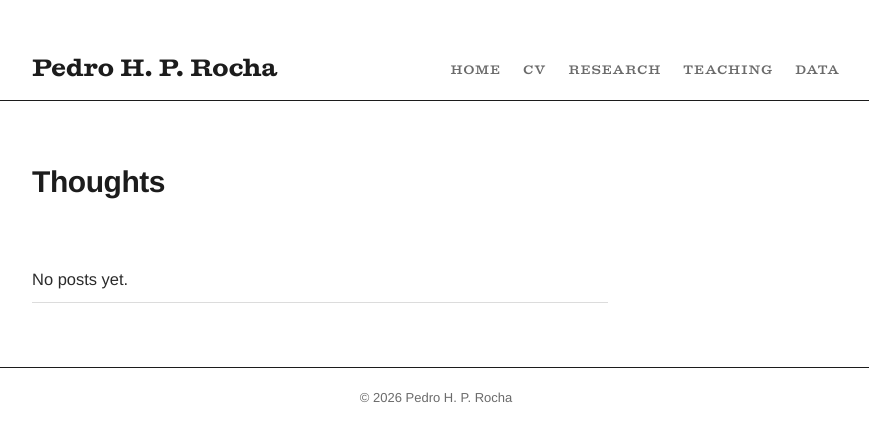
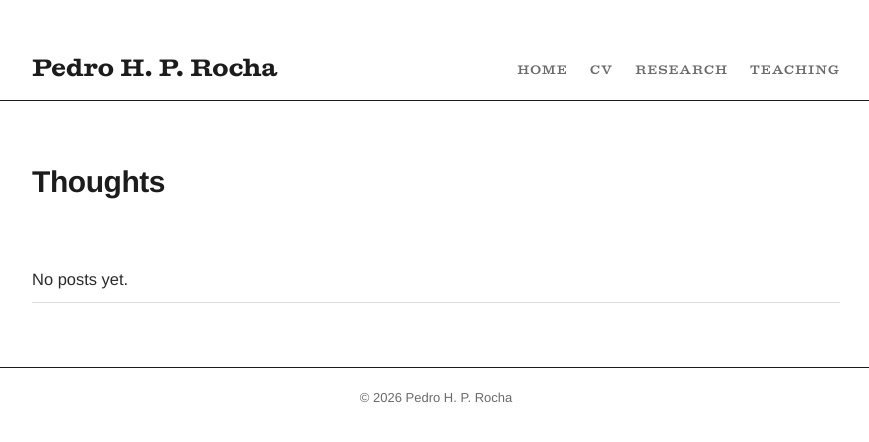
Before and after one commit to pedrohprocha/pedrohprocha.github.io, a Jekyll site: the page built from pages/blog.md, in a window 1280 px wide. Shown: the top 442 px of the page, without its empty margins (204-1073 px from the left). Built offline with Jekyll 4.4.1, drawn with Linux system fonts in a browser that asks for light colours.

Commit message:
Hide CV page title, widen intro text, remove Data page
- Add optional `hide_title` front matter; CV page uses it
- Text before the first section heading spans the full page width,
  matching the CV preview and page title
- Delete pages/data.md and its menu link; update README

Co-Authored-By: Claude Opus 5.5 <noreply@anthropic.com>

```diff
--- a/_includes/header.html
+++ b/_includes/header.html
@@ -5,6 +5,5 @@
       <a href="{{ '/cv' | relative_url }}"{% if page.url contains 'cv' and page.url != '/vitae/' %} class="active"{% endif %}>CV</a>
       <a href="{{ '/research' | relative_url }}"{% if page.url contains 'research' %} class="active"{% endif %}>Research</a>
       <a href="{{ '/courses' | relative_url }}"{% if page.url contains 'courses' %} class="active"{% endif %}>Teaching</a>
-      <a href="{{ '/data' | relative_url }}"{% if page.url contains 'data' %} class="active"{% endif %}>Data</a>
     </nav>
   </header>
--- a/_layouts/default.html
+++ b/_layouts/default.html
@@ -34,7 +34,7 @@
 {% include header.html %}
 
   <main class="wrap site-main">
-    <h1 class="page-title">{{ page.title }}</h1>
+    {% unless page.hide_title %}<h1 class="page-title">{{ page.title }}</h1>{% endunless %}
     {{ content }}
   </main>
 
--- a/assets/css/main.css
+++ b/assets/css/main.css
@@ -160,9 +160,10 @@ em { font-style: italic; }
 }
 .site-main > :last-child,
 .site-main > :last-child > :last-child { margin-bottom: 0; }
-/* Text before any section heading starts at the left edge, under the page
-   title; everything after a section heading sits in the text column. */
-.site-main > * { grid-column: 1 / -1; max-width: var(--measure); min-width: 0; }
+/* Text before any section heading spans the full page width (matching the
+   page title and the CV preview); everything after a section heading sits
+   in the text column. */
+.site-main > * { grid-column: 1 / -1; min-width: 0; }
 .site-main > h1:not(.page-title) ~ *,
 .site-main.hero > h2 ~ * { grid-column: 2; max-width: none; }
 .site-main > .page-title,
```
Also changed, not shown: pages/cv.md (+1 -0 lines), pages/data.md (deleted, +0 -9 lines), README.md.
